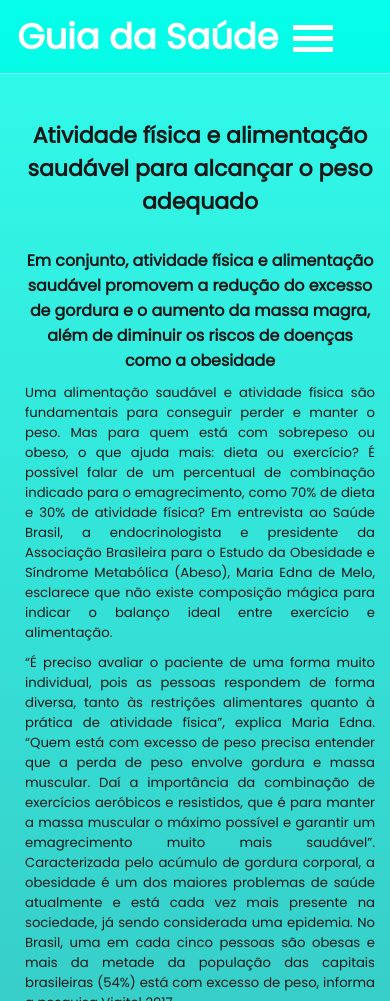
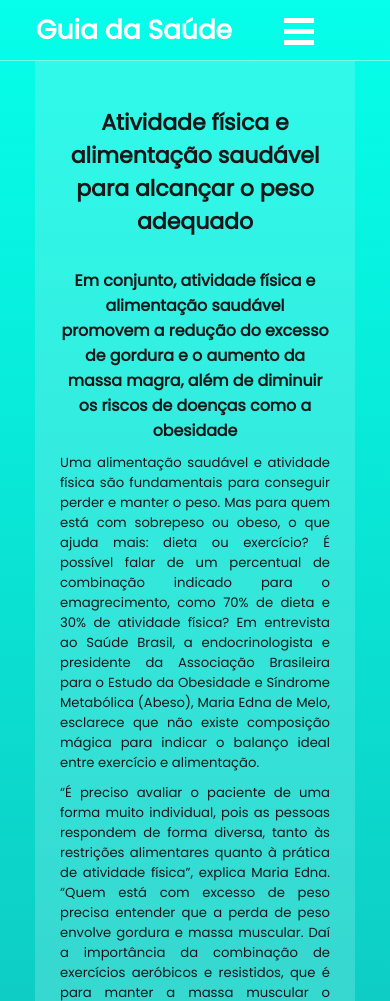
Before and after one commit to AlaPedro/Guia-da-Saude, a plain HTML site: page index.html in a window 390 px wide. Shown: the top 1001 px of the page. Drawn offline with Linux system fonts and the light colour scheme.

Commit message:
mudanças na responsividade css

```diff
--- a/style.css
+++ b/style.css
@@ -26,6 +26,7 @@ body {
     display: flex;
     align-items: center;
     justify-content: space-around;
+    align-items: center;
     border-bottom: 20px;
     border-bottom: 1px solid rgba(255, 255, 255, 0.479);
     padding: 10px;
@@ -284,18 +285,27 @@ body {
     .text{
         width: 500px;
     }
-}
-
-@media screen and (max-width: 830px){
-    html{
-        font-size: 55%;
-      }
-
-    .text{
-        width: 400px;
-    }
 
     .iframe{
         width: 300px;
     }
 }
+
+@media screen and (max-width: 540px){
+    .text{
+        width: 400px;
+    }
+}
+
+@media screen and (max-width: 425px){
+    .header h1 a{
+        font-size: 3rem;
+    }
+
+    .menu-toggle{
+        width: 30px;
+    }
+    .text{
+        width: 320px;
+    }
+}
```
